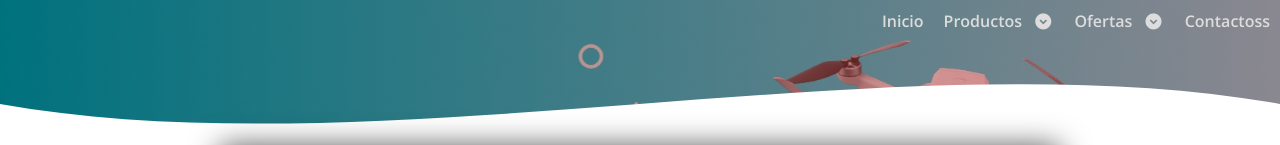
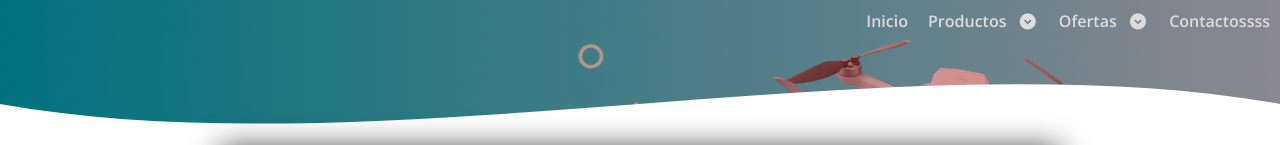
Before and after one commit to santiagogui1909/ComunicacionesLySanti, a plain HTML site: page src/pages/Mujer.html in a window 1280 px wide. Shown: the top 145 px of the page. Drawn offline with nearby package versions, Linux system fonts and the light colour scheme.

```diff
--- a/src/pages/Mujer.html
+++ b/src/pages/Mujer.html
@@ -23,7 +23,7 @@
         <nav class="menu">
 
             <ul>
-                <li><a href="#">Contactoss</a></li>
+                <li><a href="#">Contactossss</a></li>
 
                 <li class="subMenu"><a href="#">Ofertas<span class="icon-down-circle"></span></a>
                     <ul>
```
